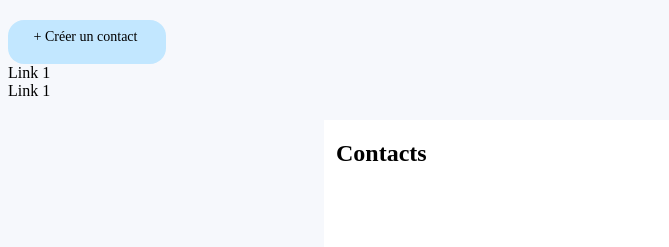
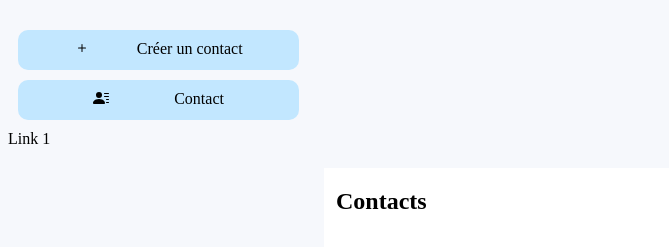
Before and after one commit to RElmasha/Google-contact-clone, a plain HTML site: page HTML/index.html in a window 1280 px wide. Shown: the part 79-326 px from the top of the page, without its empty margins (0-669 px from the left). Drawn offline with Linux system fonts and the light colour scheme.

Commit message:
some advanced

```diff
--- a/CSS/style.css
+++ b/CSS/style.css
@@ -85,24 +85,42 @@ h2{
     gap: 11px;
     opacity: 0px;
 }
-.sideBar{
+
+.sideBarParent{
+        height: 100%;
+        overflow-y: hidden;
+        scrollbar-gutter: stable;
+
+}
+
+.sideBarChild{
     height: 1700px;
    background-color: white;
 }
 .ajoutContact{
-width: 155px;
-height:35px;
-padding: 9px 3px 0px 0px;
-
-border-radius: 16px;
-opacity: 0px;
-background: rgba(194, 231, 255, 1);
-
-font-family: Product Sans;
-font-size: 14px;
-font-weight: 400;
-line-height: 16.98px;
-text-align: center;
-color: rgba(0, 29, 53, 1);
+    background: #C2E7FF;
+    row-gap: 30px;
+    display: flex;
+    align-content: stretch;
+    flex-wrap: wrap;
+    justify-content: space-evenly;
+background: #C2E7FF;
 
 }
+.textAjoutContact{
+    display: flex;
+    /* flex-grow: 1; */
+    overflow: hidden;
+    text-overflow: ellipsis;
+    white-space: nowrap;
+    justify-content: space-evenly;
+    align-content: center;
+    flex-wrap: wrap;
+}
+
+.listContact{
+    padding: 10px;
+    margin: 10px;
+    background: #C2E7FF;
+    border-radius: 10px;
+}
--- a/HTML/index.html
+++ b/HTML/index.html
@@ -29,13 +29,29 @@
 
     </div>
 <main>
-    <div  style="width:25%">
-       <div class="ajoutContact"> <a href="#" class="textAjoutContact"> + Créer un contact</a></div>
-       <div> <a href="#" class="">Link 1</a></div>
+    <div class="sideBarParent" style="width:25%">
+
+       <div  class="listContact"> <a href="#"   class="textAjoutContact">
+        <span><svg xmlns="http://www.w3.org/2000/svg" width="16" height="16" fill="currentColor" class="bi bi-plus" viewBox="0 0 16 16">
+            <path d="M8 4a.5.5 0 0 1 .5.5v3h3a.5.5 0 0 1 0 1h-3v3a.5.5 0 0 1-1 0v-3h-3a.5.5 0 0 1 0-1h3v-3A.5.5 0 0 1 8 4"/>
+          </svg> </span>
+          Créer un contact
+        </a>
+    </div>
+
+          <div class="listContact"> <a href="#" class="textAjoutContact">
+        <span> <svg xmlns="http://www.w3.org/2000/svg" width="16" height="16" fill="currentColor" class="bi bi-person-lines-fill" viewBox="0 0 16 16">
+            <path d="M6 8a3 3 0 1 0 0-6 3 3 0 0 0 0 6m-5 6s-1 0-1-1 1-4 6-4 6 3 6 4-1 1-1 1zM11 3.5a.5.5 0 0 1 .5-.5h4a.5.5 0 0 1 0 1h-4a.5.5 0 0 1-.5-.5m.5 2.5a.5.5 0 0 0 0 1h4a.5.5 0 0 0 0-1zm2 3a.5.5 0 0 0 0 1h2a.5.5 0 0 0 0-1zm0 3a.5.5 0 0 0 0 1h2a.5.5 0 0 0 0-1z"/>
+          </svg>
+        </span>
+        Contact
+    </a>
+</div>
+
        <div> <a href="#" class="">Link 1</a></div>
       </div>
 
-      <div class="sideBar" style="margin-left:25%">
+      <div class="sideBarChild" style="margin-left:25%">
      <h2>Contacts</h2>
       </div>
 
```
